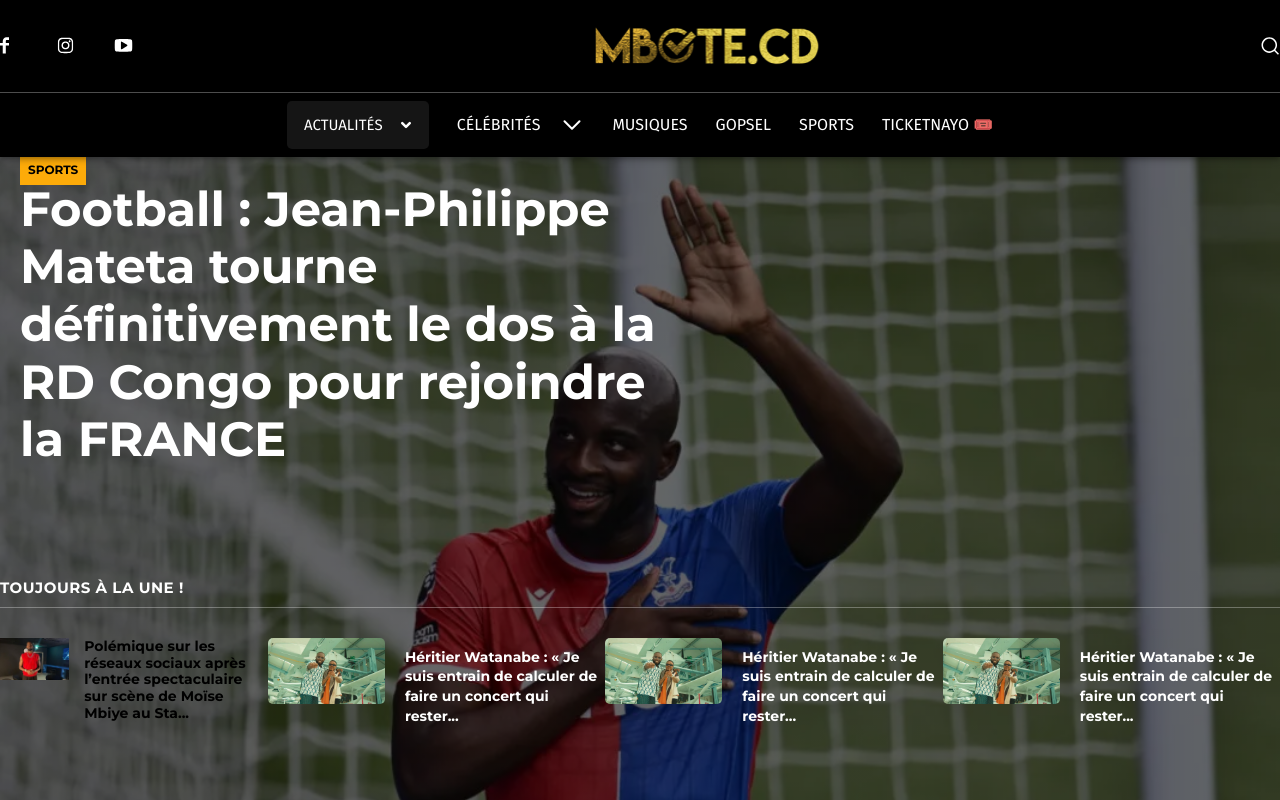
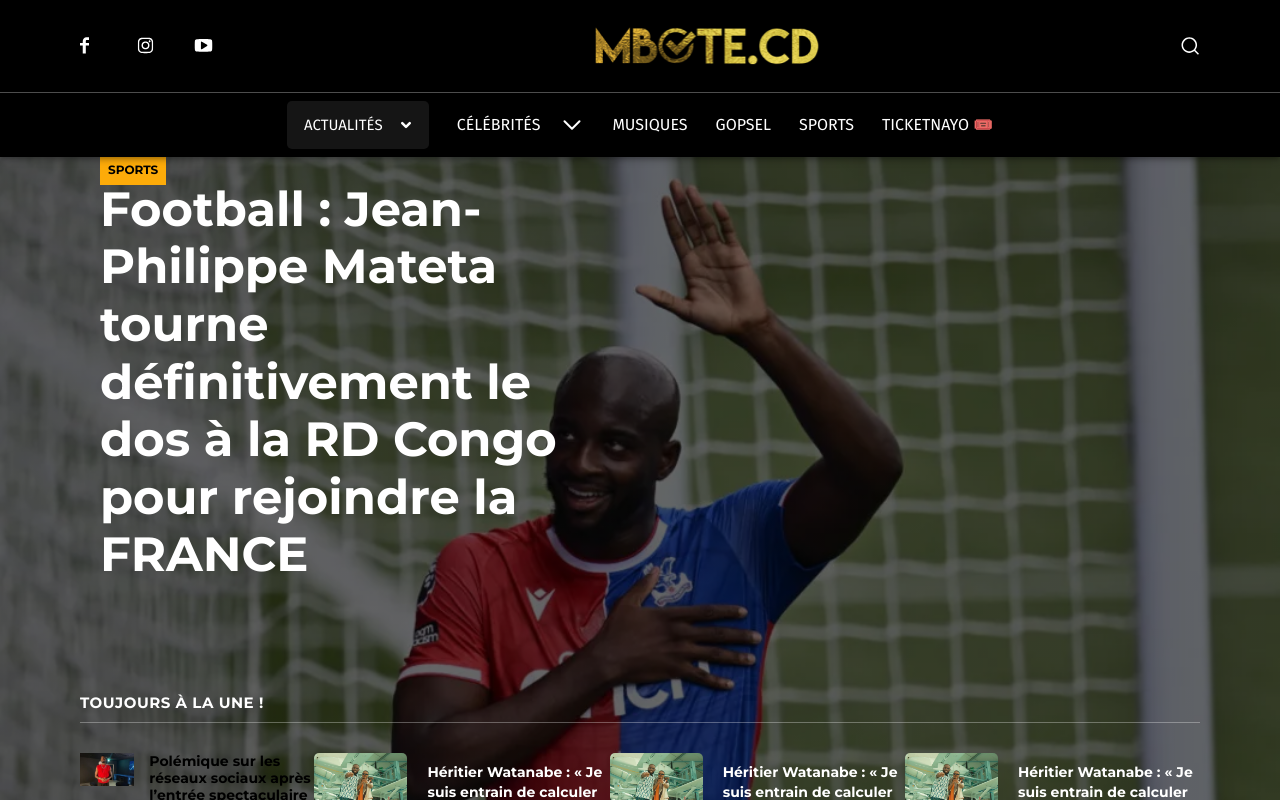
Before and after one commit to JoeMayinzi/mbote.cd, a Next.js app: page / in a window 1280 px wide. Shown: the top 800 px of the page. Built offline with nearby package versions, Linux system fonts and the light colour scheme.

Commit message:
inteigration : make the author page responsie

```diff
--- a/tailwind.config.js
+++ b/tailwind.config.js
@@ -6,6 +6,17 @@ module.exports = {
     "./src/app/**/*.{js,ts,jsx,tsx,mdx}",
   ],
   theme: {
+    container: {
+      center: true,
+      padding: {
+        DEFAULT: "1rem",
+        sm: "2rem",
+        lg: "4rem",
+        xl: "5rem",
+        "2xl": "6rem",
+      },
+    },
+
     extend: {
       backgroundImage: {
         "gradient-radial": "radial-gradient(var(--tw-gradient-stops))",
```
